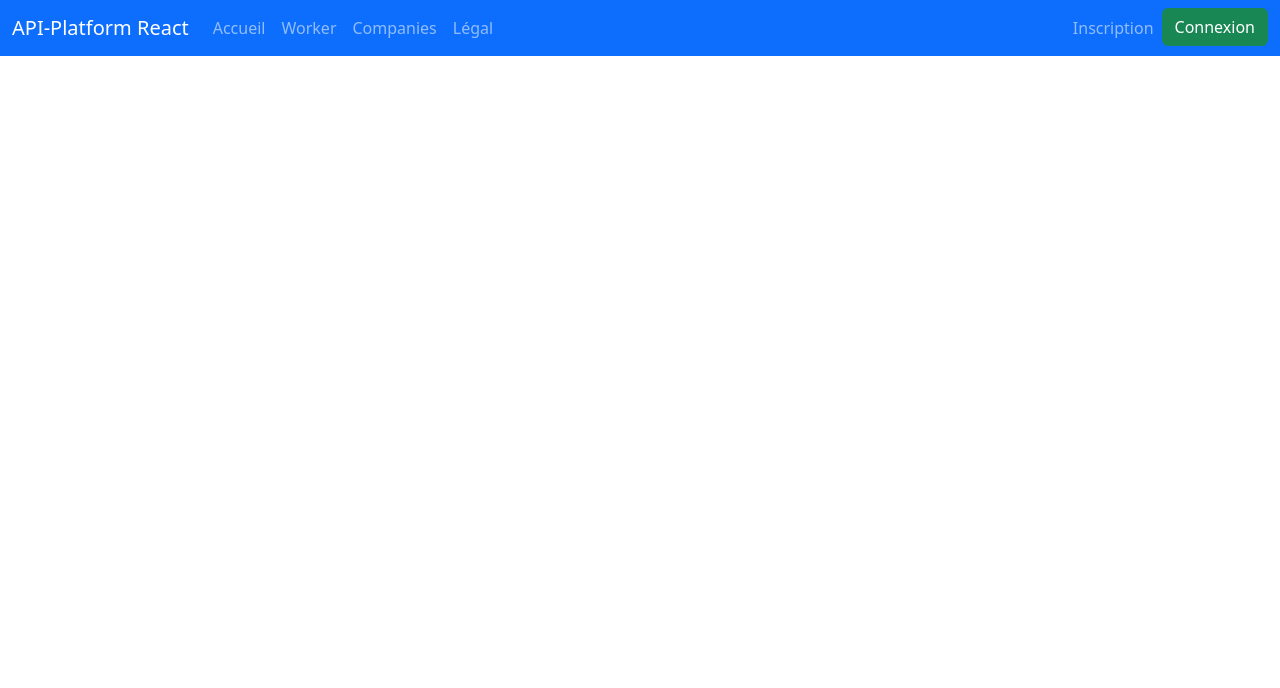
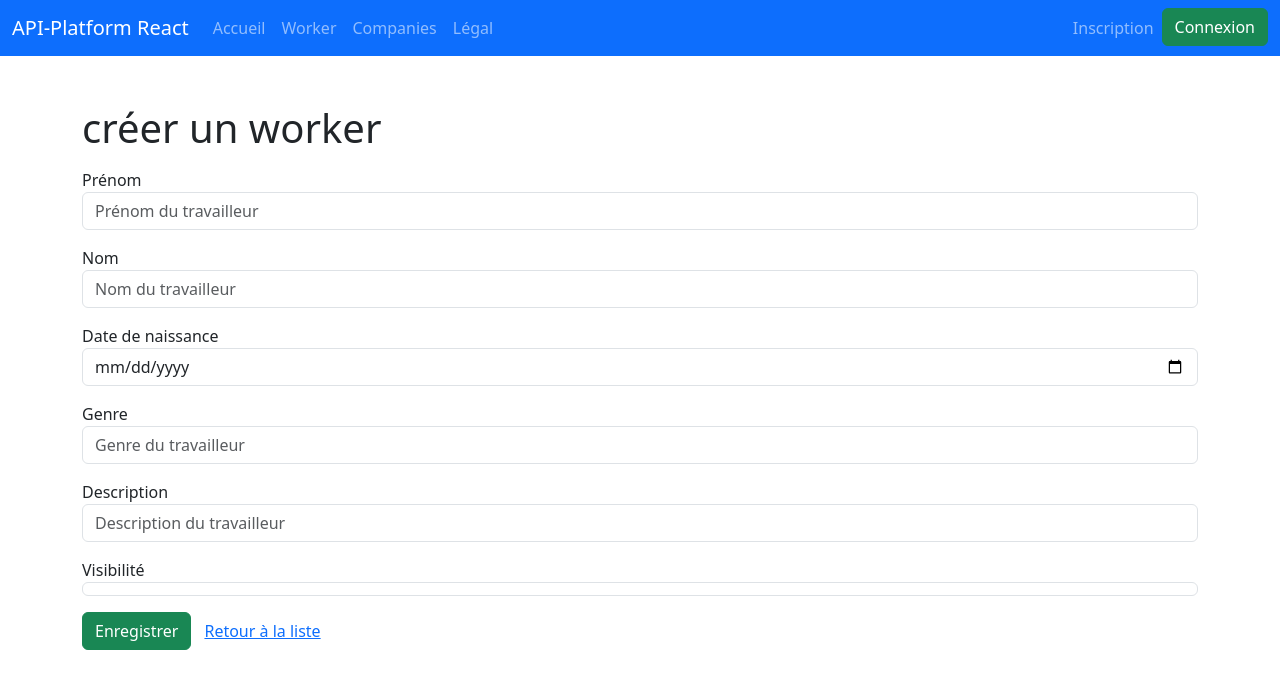
Before and after one commit to dubdub01/WIP2023React, a React (Create React App) app: page /newworker in a window 1280 px wide. Shown: the top 688 px of the page. Built offline with nearby package versions, Linux system fonts and the light colour scheme.

Commit message:
start worker form

```diff
--- a/src/App.js
+++ b/src/App.js
@@ -14,6 +14,7 @@ import RegistrationPage from "./pages/RegistrationPage";
 import UserPage from "./pages/UserPage";
 import { ToastContainer, toast } from 'react-toastify';
 import 'react-toastify/dist/ReactToastify.min.css'
+import NewWorker from "./pages/NewWorker";
 
 
 AuthAPI.setup()
@@ -37,6 +38,7 @@ const App = () => {
         <Routes>
           <Route path="/" element={<HomePage />} />
           <Route path="/workers" element={<WorkersPage />} />
+          <Route path="/newworker" element={<NewWorker />} />
           <Route path="/workers/:id" element={
               <WorkerPage />
           }/>
--- a/src/components/Navbar.jsx
+++ b/src/components/Navbar.jsx
@@ -5,15 +5,14 @@ import AuthContext from "../contexts/AuthContext";
 import { toast } from "react-toastify";
 
 const Navbar = (props) => {
-  const navigate = useNavigate()
-  const {isAuthenticated, setIsAuthenticated} = useContext(AuthContext)
+  const navigate = useNavigate();
+  const { isAuthenticated, setIsAuthenticated } = useContext(AuthContext);
 
   const handleLogout = () => {
     AuthAPI.logout();
-    setIsAuthenticated(false)
-    toast.info("Vous êtes désormais déconnecté")
+    setIsAuthenticated(false);
+    toast.info("Vous êtes désormais déconnecté");
     navigate("/login", { replace: true });
-
   };
 
   return (
@@ -55,6 +54,13 @@ const Navbar = (props) => {
                 Légal
               </NavLink>
             </li>
+            {isAuthenticated && (
+              <li className="nav-item">
+                <NavLink className="nav-link" to="/newworker">
+                  Nouveau Worker
+                </NavLink>
+              </li>
+            )}
           </ul>
           <ul className="navbar-nav ms-auto">
             {!isAuthenticated ? (
@@ -72,8 +78,6 @@ const Navbar = (props) => {
               </>
             ) : (
               <div>
-
-
                 <li className="nav-item">
                   <button className="btn btn-danger" onClick={handleLogout}>
                     Déconnexion
--- a/src/pages/CompaniesPage.jsx
+++ b/src/pages/CompaniesPage.jsx
@@ -51,7 +51,6 @@ const CompaniesPage = (props) => {
   const isSectorMatch =
   selectedSector === "" || // Si aucun secteur n'est sélectionné, ne pas filtrer par secteur
   company.sector.some((sector) => sector.name === selectedSector);
-  console.log(company.sector)
 
 
     return isNameMatch && isSectorMatch;
--- /dev/null
+++ b/src/pages/NewWorker.jsx
@@ -0,0 +1,131 @@
+import { useState } from "react";
+import Field from "../components/forms/Field";
+import { Link, useNavigate } from "react-router-dom";
+import Axios from "axios";
+import { toast } from "react-toastify";
+import { WORKERS_API } from "../config";
+
+const NewWorker = () => {
+  const navigate = useNavigate();
+
+  const [worker, setWorker] = useState({
+    firstName: "",
+    lastName: "",
+    age: "",
+    gender: "",
+    description: "",
+    visibility: "1",
+  });
+
+  const [errors, setErrors] = useState({
+    firstName: "",
+    lastName: "",
+    age: "",
+    gender: "",
+    description: "",
+    visibility: "",
+  });
+
+  const handleChange = (event) => {
+    const { name, value, type, checked } = event.currentTarget;
+    // Utilisez "checked" pour gérer la valeur de "visibility" (case à cocher)
+    setWorker({ ...worker, [name]: type === "checkbox" ? checked : value });
+  };
+
+  const handleSubmit = async (event) => {
+    event.preventDefault();
+    const apiErrors = {};
+    if (worker.firstName === "")
+      apiErrors.firstName = "Le prénom est obligatoire";
+    if (worker.lastName === "") apiErrors.lastName = "Le nom est obligatoire";
+    if (worker.age === "") apiErrors.age = "L'âge est obligatoire";
+    if (worker.gender === "") apiErrors.gender = "Le genre est obligatoire";
+    if (worker.description === "")
+      apiErrors.description = "La description est obligatoire";
+    setErrors(apiErrors);
+
+    try {
+      await Axios.post(WORKERS_API, worker);
+      toast.success("Le travailleur a bien été enregistré");
+      navigate("/workers");
+    } catch ({ response }) {
+      const { violations } = response.data;
+      if (violations) {
+        violations.forEach((propertyPath, message) => {
+          apiErrors[propertyPath] = message;
+        });
+        setErrors(apiErrors);
+      }
+      toast.error("Une erreur est survenue");
+    }
+  };
+
+  return (
+    <>
+      <h1>créer un worker</h1>
+      <form onSubmit={handleSubmit}>
+        <Field
+          name={"firstName"}
+          label={"Prénom"}
+          placeholder={"Prénom du travailleur"}
+          value={worker.firstName}
+          onChange={handleChange}
+          error={errors.firstName}
+        />
+        <Field
+          name={"lastName"}
+          label={"Nom"}
+          placeholder={"Nom du travailleur"}
+          value={worker.lastName}
+          onChange={handleChange}
+          error={errors.lastName}
+        />
+        <Field
+          type="date"
+          name={"Date de naissance"}
+          label={"Date de naissance"}
+          placeholder={"Date de naissance du travailleur"}
+          value={worker.age}
+          onChange={handleChange}
+          error={errors.age}
+        />
+        <Field
+          type="text"
+          name={"gender"}
+          label={"Genre"}
+          placeholder="Genre du travailleur"
+          value={worker.gender}
+          onChange={handleChange}
+          error={errors.age}
+        />
+        <Field
+          type="text"
+          name={"description"}
+          label={"Description"}
+          placeholder="Description du travailleur"
+          value={worker.description}
+          onChange={handleChange}
+          error={errors.description}
+        />
+        <Field
+          type="checkbox"
+          name="visibility"
+          label="Visibilité"
+          value={worker.visibility}
+          onChange={handleChange}
+          error={errors.visibility}
+        />
+        <div className="form-group">
+          <button type="submit" className="btn btn-success">
+            Enregistrer
+          </button>
+          <Link to="/workers" className="btn btn-link">
+            Retour à la liste
+          </Link>
+        </div>
+      </form>
+    </>
+  );
+};
+
+export default NewWorker;
--- a/src/pages/RegistrationPage.jsx
+++ b/src/pages/RegistrationPage.jsx
@@ -35,7 +35,9 @@ const RegisterPage = () => {
     const handleSubmit = async event => {
         event.preventDefault()
         const apiErrors = {}
+
         try{
+
             const formData = new FormData()
             formData.append("username", user.username)
             formData.append("eMail", user.eMail)
@@ -45,7 +47,7 @@ const RegisterPage = () => {
               headers: {
                 "Content-Type": "multipart/form-data",
               },
-            };
+            }
 
             await Axios({
               method: "post",
@@ -60,6 +62,7 @@ const RegisterPage = () => {
             navigate("/login", {replace: true})
         }catch({response})
         {
+            console.log(response)
             const {violations} = response.data
             if(violations){
                 violations.forEach(({propertyPath, message})=>{
@@ -76,7 +79,6 @@ const RegisterPage = () => {
       const myFile = event.currentTarget.files[0]
       console.log(myFile)
       setUser({...user, [name]:myFile})
-      console.log(user)
   }
 
     return (
```
Lines whose indentation alone changed are shown as unchanged.
